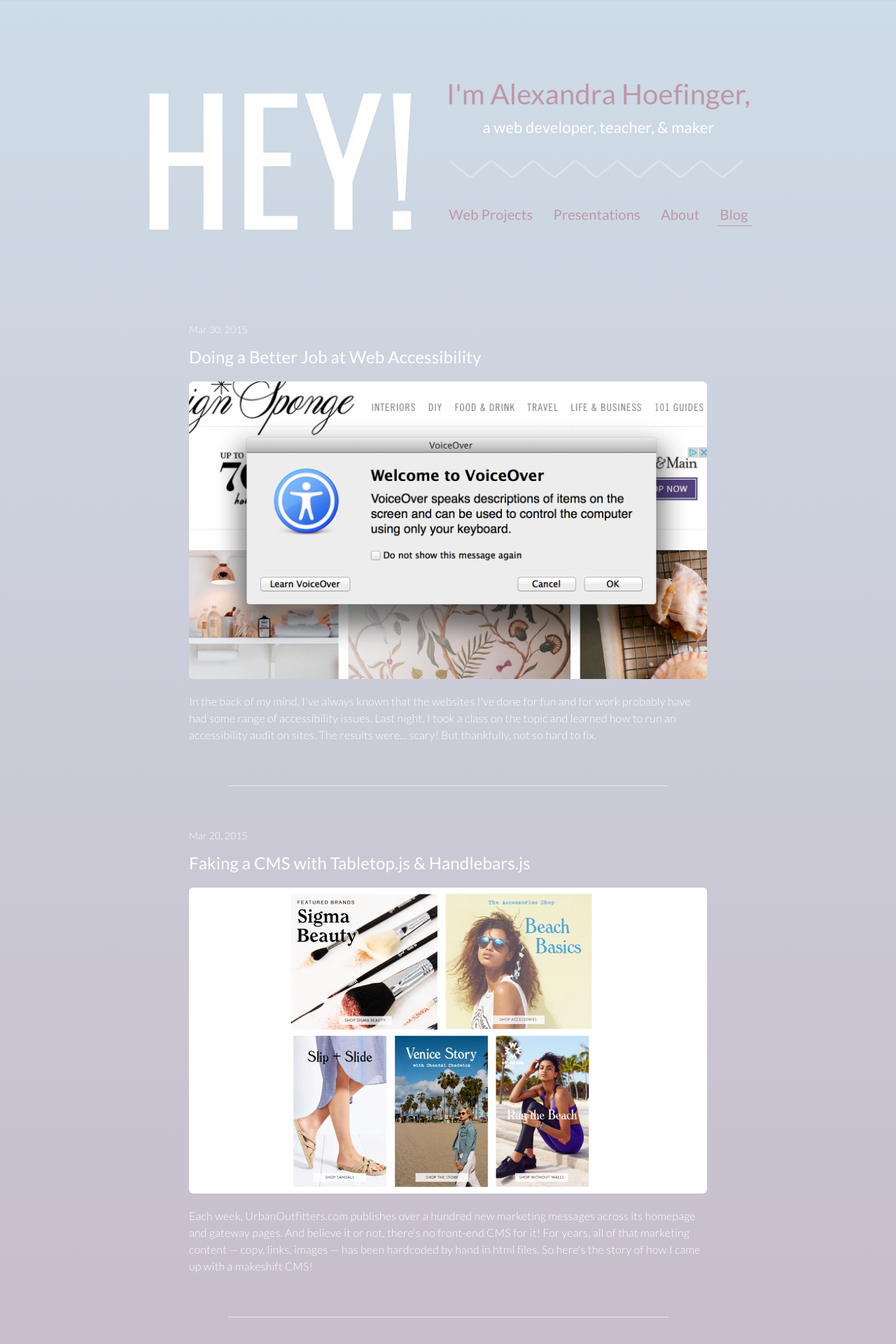
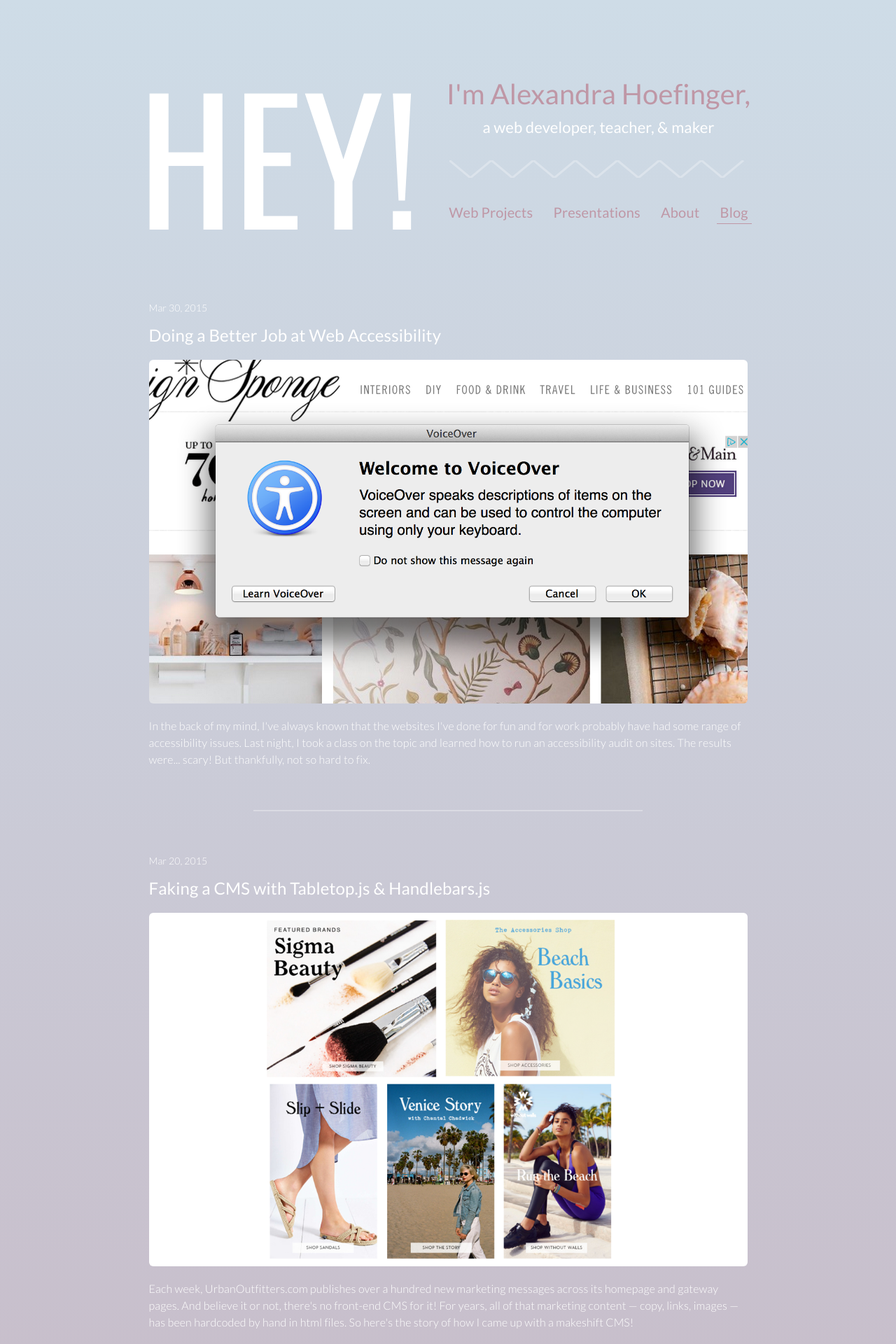
Before and after one commit to ahoef/jekyll-blog, a Jekyll site: the page built from index.html, in a window 1280 px wide. Shown: the top 1920 px of the page at 70% size. Built offline with Jekyll 4.4.1, drawn with Linux system fonts in a browser that asks for light colours.

Commit message:
alignment edits from designer

```diff
--- a/_includes/header.html
+++ b/_includes/header.html
@@ -22,7 +22,6 @@
 
     </svg>
     <nav>
-      <div class="background"></div>
       <ul>
         <li><a href="//ahoef.co/index.html">Web Projects</a></li>
         <li ><a href="//ahoef.co/slides.html">Presentations</a></li>
--- a/_sass/_base.scss
+++ b/_sass/_base.scss
@@ -122,8 +122,8 @@
 }
 
 .wrapper {
-    max-width: -webkit-calc(#{$content-width} - (#{$spacing-unit} * 2));
-    max-width:         calc(#{$content-width} - (#{$spacing-unit} * 2));
+    max-width: 855px;
+    // max-width:         calc(#{$content-width} - (#{$spacing-unit} * 2));
     margin-right: auto;
     margin-left: auto;
     padding-right: $spacing-unit;
--- a/_sass/_layout.scss
+++ b/_sass/_layout.scss
@@ -3,7 +3,7 @@
   margin-left: auto;
   margin-right: auto;
   text-align: center;
-  margin-bottom: 90px;
+  margin-bottom: 80px;
   > * {
     display: inline-block;
 
@@ -13,6 +13,7 @@
     font-size: 240px;
     letter-spacing: 1px;
     line-height: 1;
+    margin-bottom: 0;
   }
   .info {
     padding-left: 25px;
@@ -20,6 +21,7 @@
     vertical-align: top;
     color: #bf97a6;
     position: relative;
+    line-height: normal;
     h1 {
   color: #bf97a6;
   font-size: 40px;
@@ -41,8 +43,10 @@
   display: block;
   text-align: center;
   padding: 12px 0px;
+  line-height: normal;
   ul {
     margin: 0;
+    line-height: normal;
       li {
         display: inline-block;
         list-style: none;
@@ -323,9 +327,10 @@
         // margin-bottom: 90px;
         .divider {
             padding: 30px 0;
-            border-bottom: 1px solid #e8e8e8;
+            border-bottom: 2px solid;
+            opacity: .3;
             text-align: center;
-            width: 85%;
+            width: 65%;
             margin: 0 auto;
             margin-bottom: 60px;
             @include media-query($on-palm) {
```
